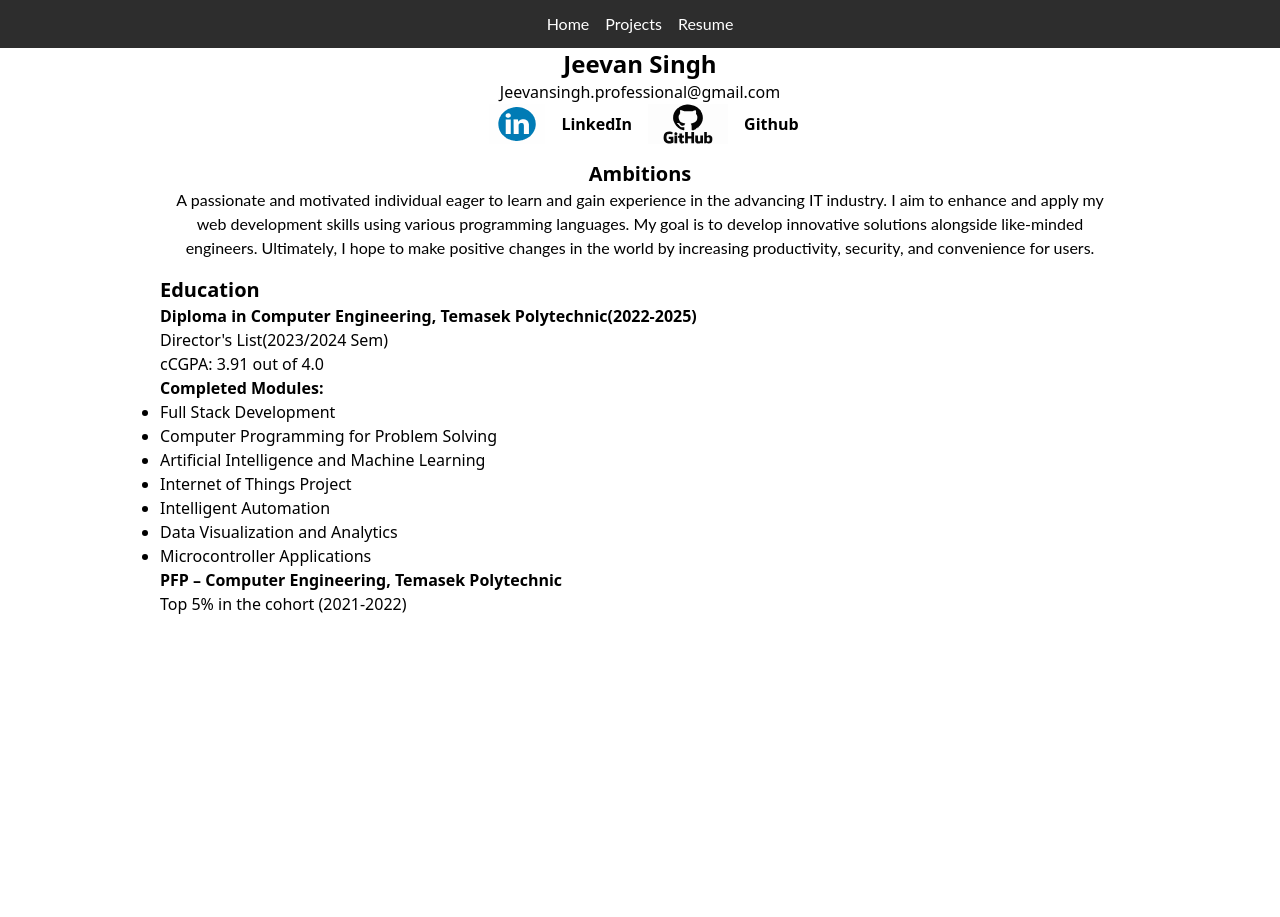
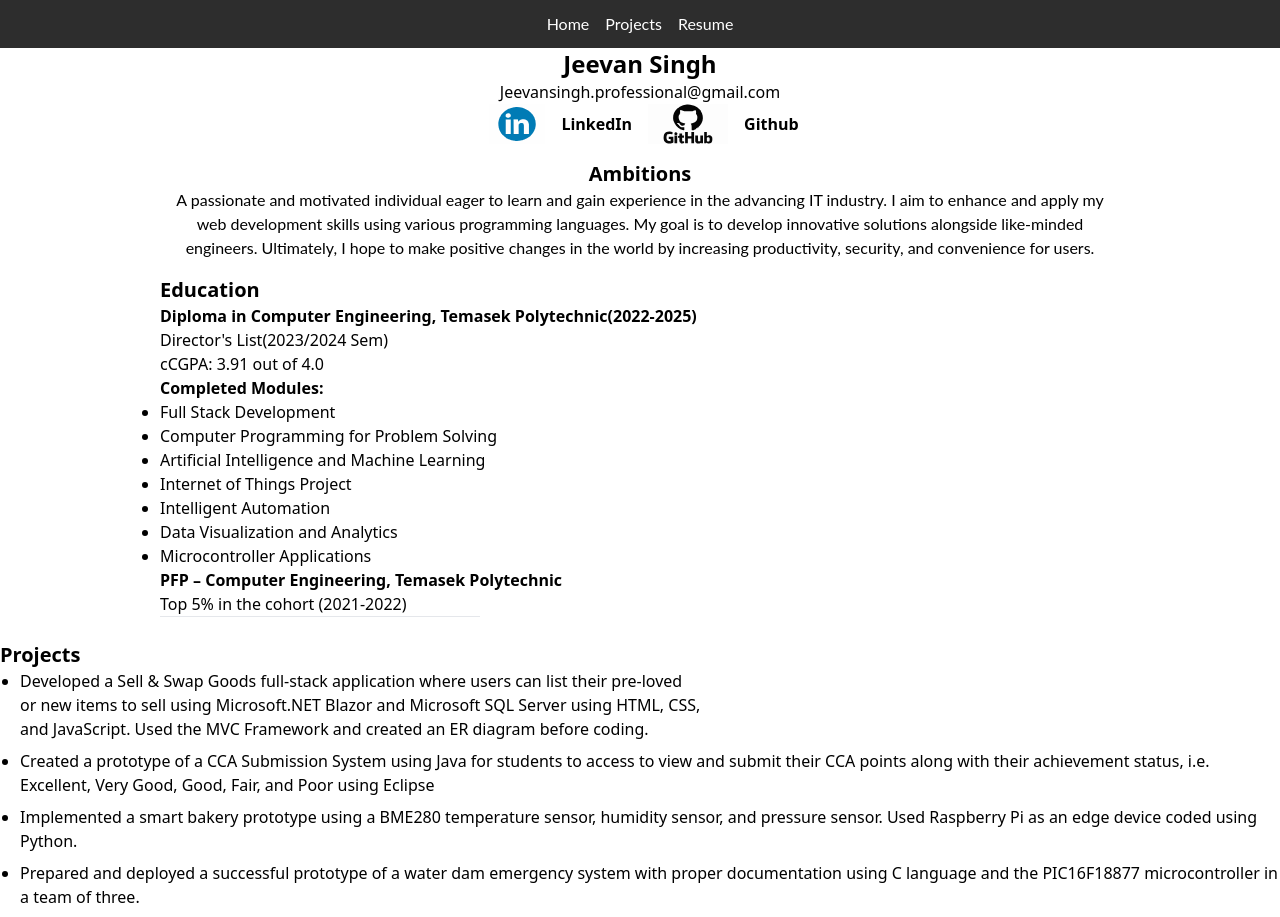
Before and after one commit to Jeevanmate/portfolio-app, a React (Create React App) app: page /resume in a window 1280 px wide. Before the commit the page ends 800 px from the top, so only its background shows below. Built offline with nearby package versions, Linux system fonts and the light colour scheme.

Commit message:
Added the project section and some content. Adjustments to the text-wrapping and spacing needed.

```diff
--- a/src/pages/Resume.js
+++ b/src/pages/Resume.js
@@ -46,7 +46,7 @@ const Resume = () => {
 
         {/* Education */}
 
-        <div className='text-left w-3/4'>
+        <div className='text-left w-3/4 mb-6'>
           <h2 className='text-xl font-semibold'>Education</h2>
           <div className='flex flex-col'>
             <h3 className='font-semibold'>
@@ -69,6 +69,22 @@ const Resume = () => {
             <h3 className="font-semibold">PFP – Computer Engineering, Temasek Polytechnic</h3>
             <p className="">Top 5% in the cohort (2021-2022)</p>
           </div>
+          <hr className="bg-blue w-80 h-px"/>
+        </div>
+
+        {/* Projects */}
+        <div className='flex flex-col'>
+          <div className='text-left w-3/4'>
+            <h2 className='text-xl font-semibold'>Projects</h2>
+          </div>
+          <div>
+            <ul className='list-disc pl-5'>
+              <li className='mb-2'>Developed a Sell & Swap Goods full-stack application where users can list their pre-loved<br/> or new items to sell using Microsoft.NET Blazor and Microsoft SQL Server using HTML, CSS, <br/> and JavaScript. Used the MVC Framework and created an ER diagram before coding.</li>
+              <li className='mb-2'>Created a prototype of a CCA Submission System using Java for students to access to view and submit their CCA points along with their achievement status, i.e. Excellent, Very Good, Good, Fair, and Poor using Eclipse</li>
+              <li className='mb-2'>Implemented a smart bakery prototype using a BME280 temperature sensor, humidity sensor, and pressure sensor. Used  Raspberry Pi as an edge device coded using Python.</li>
+              <li className='mb-2'>Prepared and deployed a successful prototype of a water dam emergency system with proper documentation using C language and the PIC16F18877 microcontroller in a team of three.</li>
+            </ul>
+          </div>
         </div>
 
       </div>
```
